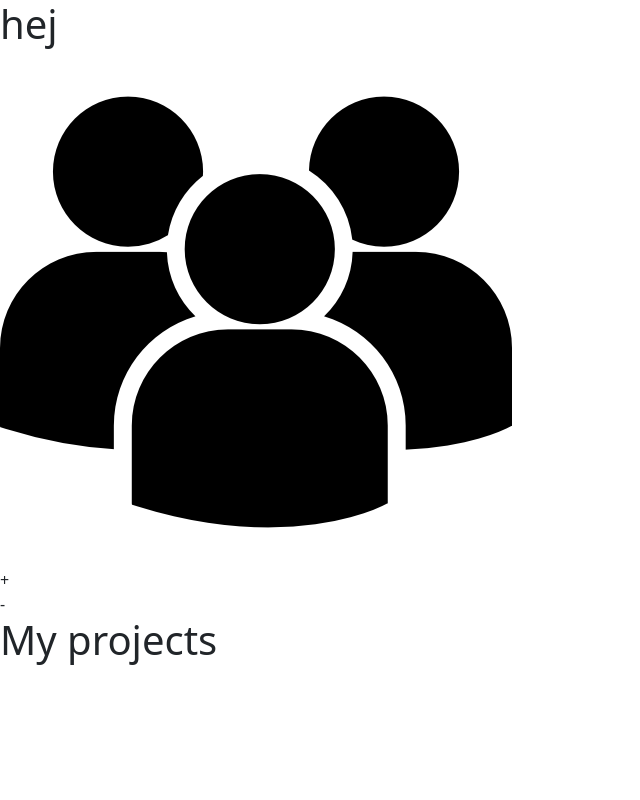
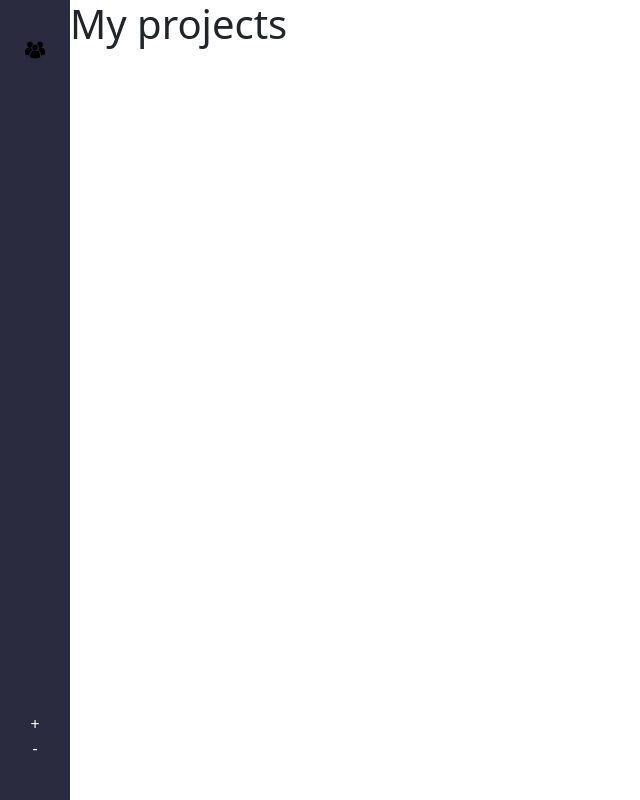
Before and after one commit to Widell98/CRMSystem, a React (Create React App) app: page / in a window 1280 px wide. Shown: the whole page, without its empty margins (0-640 px from the left). Built offline with nearby package versions, Linux system fonts and the light colour scheme.

Commit message:
switch between pages

```diff
--- a/src/App.js
+++ b/src/App.js
@@ -7,13 +7,11 @@ const App = () => {
 
   return (
     <div className="app">
-<h1>hej</h1>
      <BrowserRouter>
      <Nav/>
      <Routes>
        <Route path='/' element={<Dashboard/>}/>
        <Route path='/ticket' element={<TicketPage/>}/>
-
      </Routes>
      </BrowserRouter>
     </div>
--- a/src/components/Nav.js
+++ b/src/components/Nav.js
@@ -7,7 +7,7 @@ const Nav = () => {
     return (
         <nav>
             <div className="logo-container">
-                <img src = {logo} alt="logo" />
+                <img src={logo} alt="logo" />
             </div>
             <div className="controls-container">
                 <div className="icon" onClick={() => navigate('/ticket')}>+</div>
--- a/src/index.css
+++ b/src/index.css
@@ -13,6 +13,9 @@ html, body {
   color: rgb(46, 46, 46);
   }
 
+  .test {
+      background-color:blue;
+  }
   /* ----- Nav ------ */
 
   nav {
--- a/src/index.js
+++ b/src/index.js
@@ -1,7 +1,9 @@
 import React from "react";
 import ReactDOM from "react-dom";
 import App from "./App"
+import './index.css'
 import 'bootstrap/dist/css/bootstrap.min.css';
+
 ReactDOM.render(
   <React.StrictMode>
     <App />
```
Also changed, not shown: public/index.html (line endings or trailing spaces).
